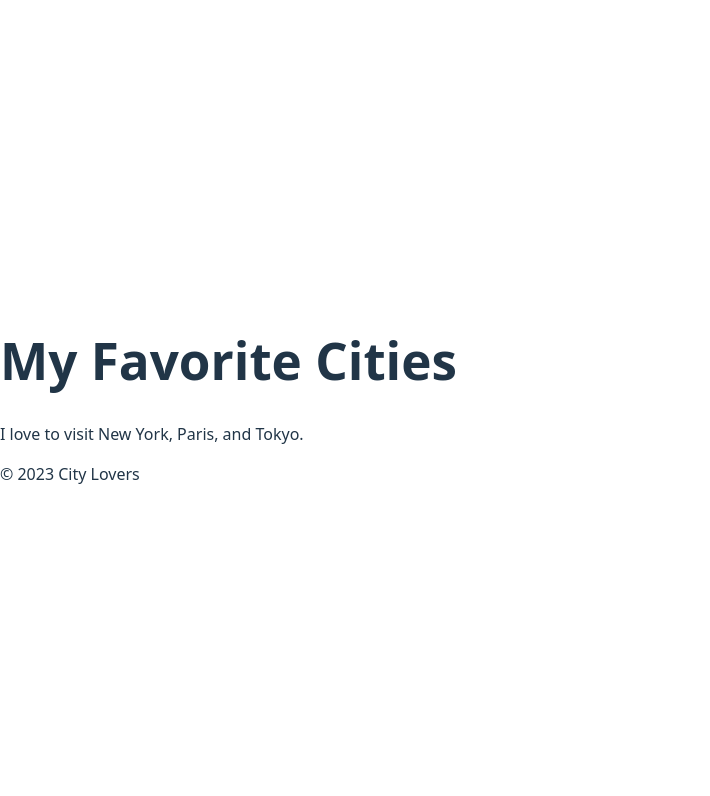
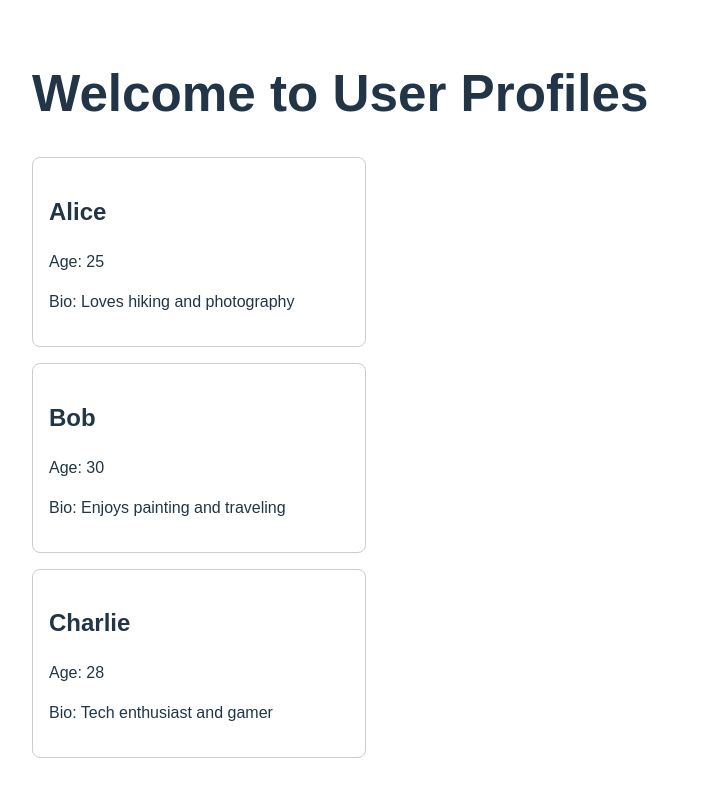
Before and after one commit to oyed88/alx-fe-reactjs, a React (Vite) app in the folder alx-react-app/: page / in a window 1280 px wide. Shown: the top 796 px of the page, without its empty margins (0-710 px from the left). Built offline with nearby package versions, Linux system fonts and the light colour scheme.

Commit message:
Add UserProfile component and use props in App.jsx

```diff
--- a/alx-react-app/src/App.jsx
+++ b/alx-react-app/src/App.jsx
@@ -1,14 +1,13 @@
 import React from "react";
-import Header from './components/Header';
-import MainContent from './components/MainContent';
-import Footer from './components/Footer';
+import UserProfile from './components/UserProfile';
 
 const App = () => {
   return (
-    <div>
-      <Header />
-      <MainContent />
-      <Footer />
+    <div style={{ padding: "2rem", fontFamily: "Arial, sans-serif" }}>
+      <h1>Welcome to User Profiles</h1>
+      <UserProfile name="Alice" age={25} bio="Loves hiking and photography" />
+      <UserProfile name="Bob" age={30} bio="Enjoys painting and traveling" />
+      <UserProfile name="Charlie" age={28} bio="Tech enthusiast and gamer" />
     </div>
   );
 };
--- /dev/null
+++ b/alx-react-app/src/components/UserProfile.jsx
@@ -0,0 +1,11 @@
+const UserProfile = (props) => {
+    return (
+        <div style={{ border: "1px solid #ccc", padding: "1rem", borderRadius: "8px", maxWidth: "300px", margin: "1rem 0" }}>
+            <h2>{props.name}</h2>
+            <p>Age: {props.age}</p>
+            <p>Bio: {props.bio}</p>
+        </div>
+    );
+};
+
+export default UserProfile;
```
